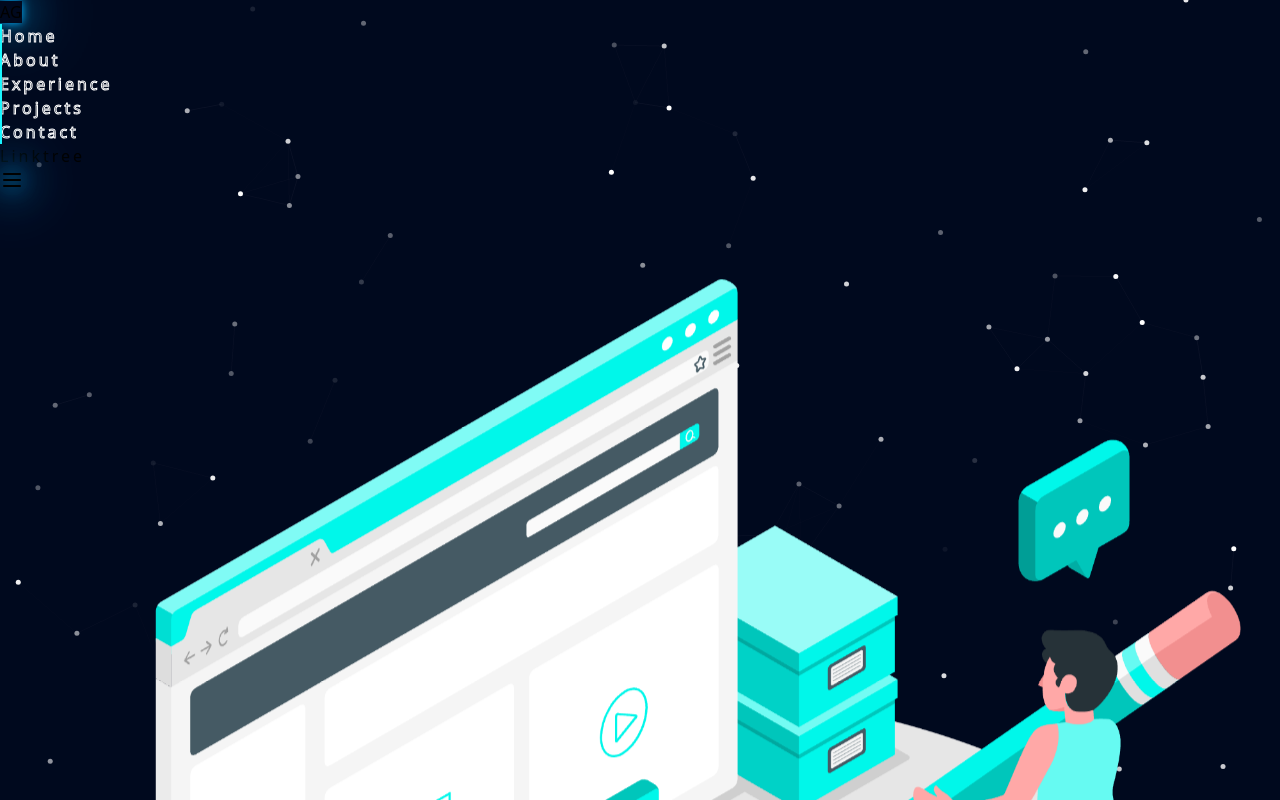
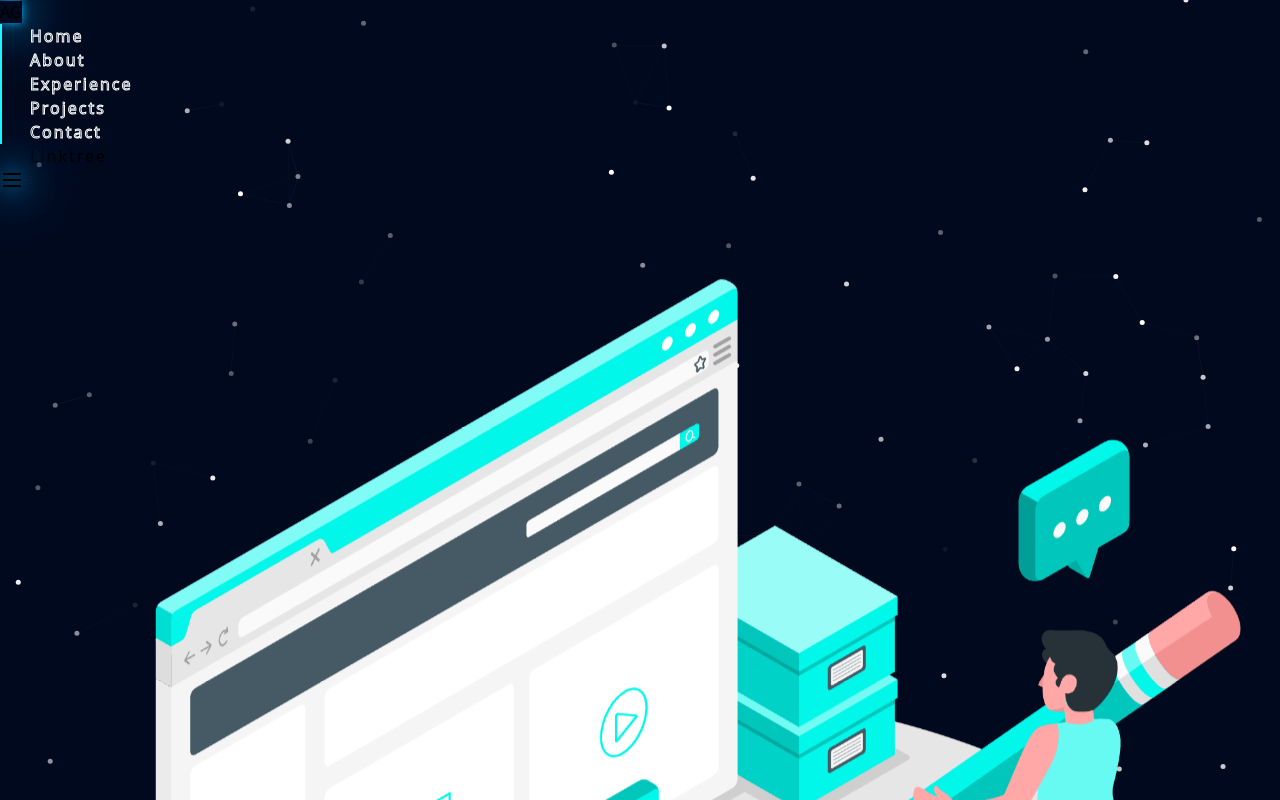
Before and after one commit to ArghaGhosh-01/Argha-Ghosh, a React (Vite) app: page / in a window 1280 px wide. Shown: the top 800 px of the page. Built offline with nearby package versions, Linux system fonts and the light colour scheme.

Commit message:
NAVBAR FIXED

```diff
--- a/src/index.css
+++ b/src/index.css
@@ -250,8 +250,8 @@ z-index: 3;
 
 .nav-item {
   position: relative;
-  letter-spacing: 3px;
-  /* cursor: pointer; */
+  letter-spacing: 2px;
+  padding-left: 30px;
 }
 
 .nav-text {
@@ -259,7 +259,6 @@ z-index: 3;
   -webkit-text-stroke: 1px white;
   transition: 0.1s ease;
   transition-delay: 0.25s;
-/* margin-left: 5px; */
 
 }
 
@@ -270,15 +269,14 @@ z-index: 3;
   color: #1af7ff;
   overflow: hidden;
   border-right: 2px solid #1af7ff;
-  /* height: 100%; */
   transition: 0.5s ease-in-out;
-  /* margin: 0px -5px; */
-/* margin-right: 5px; */
+  text-indent: 30px;
 }
 
 .nav-item:hover .hover-nav-text {
-  width: 100%;
-  filter: drop-shadow(0 0 40px #1af7ff);
+  width: 115%;
+  /* filter: drop-shadow(0 0 40px #1af7ff); */
+  text-shadow: #00B2FF 0px 0px 8px;
 }
 
 .nav-item:hover .nav-text {
```
